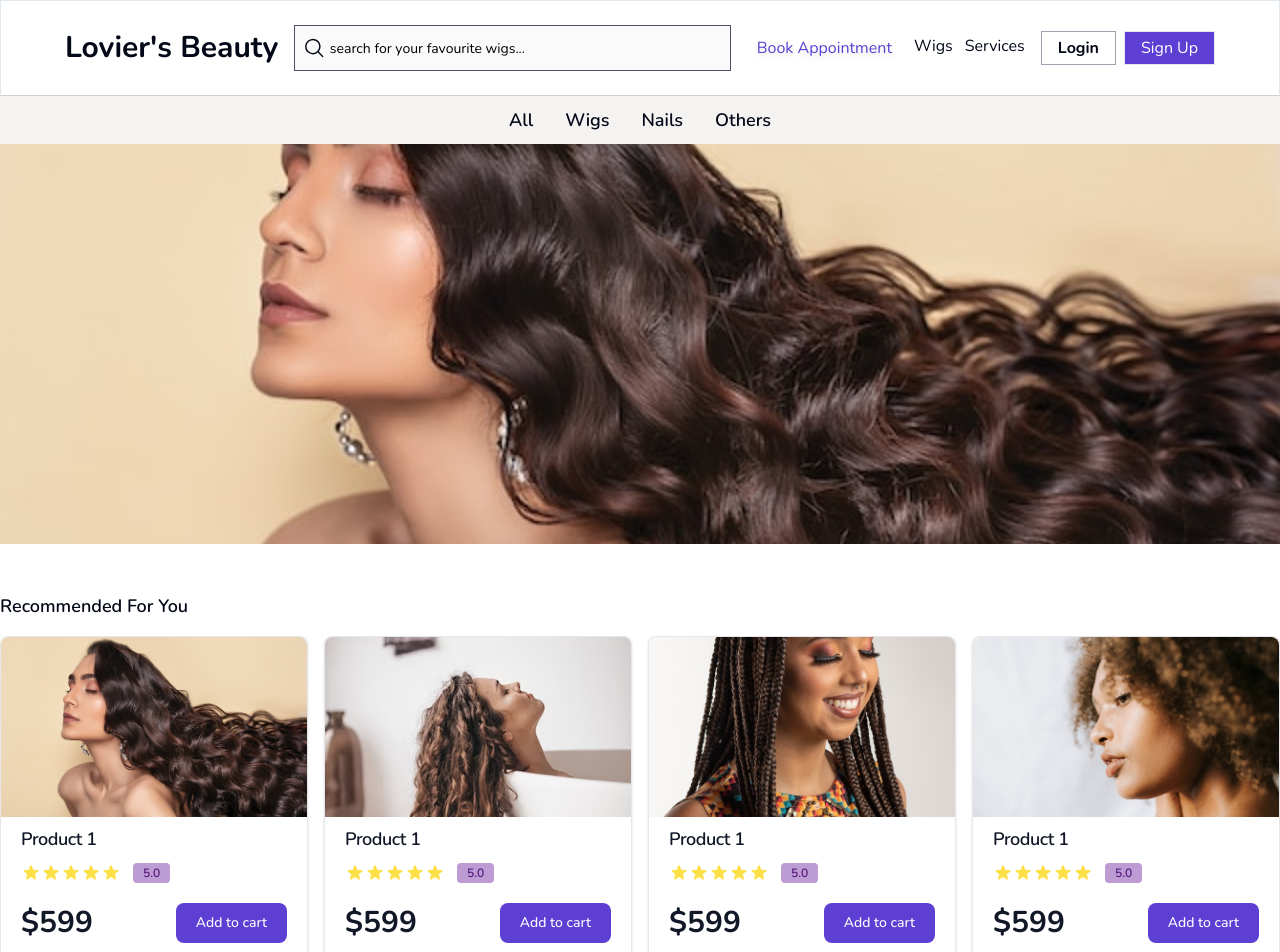
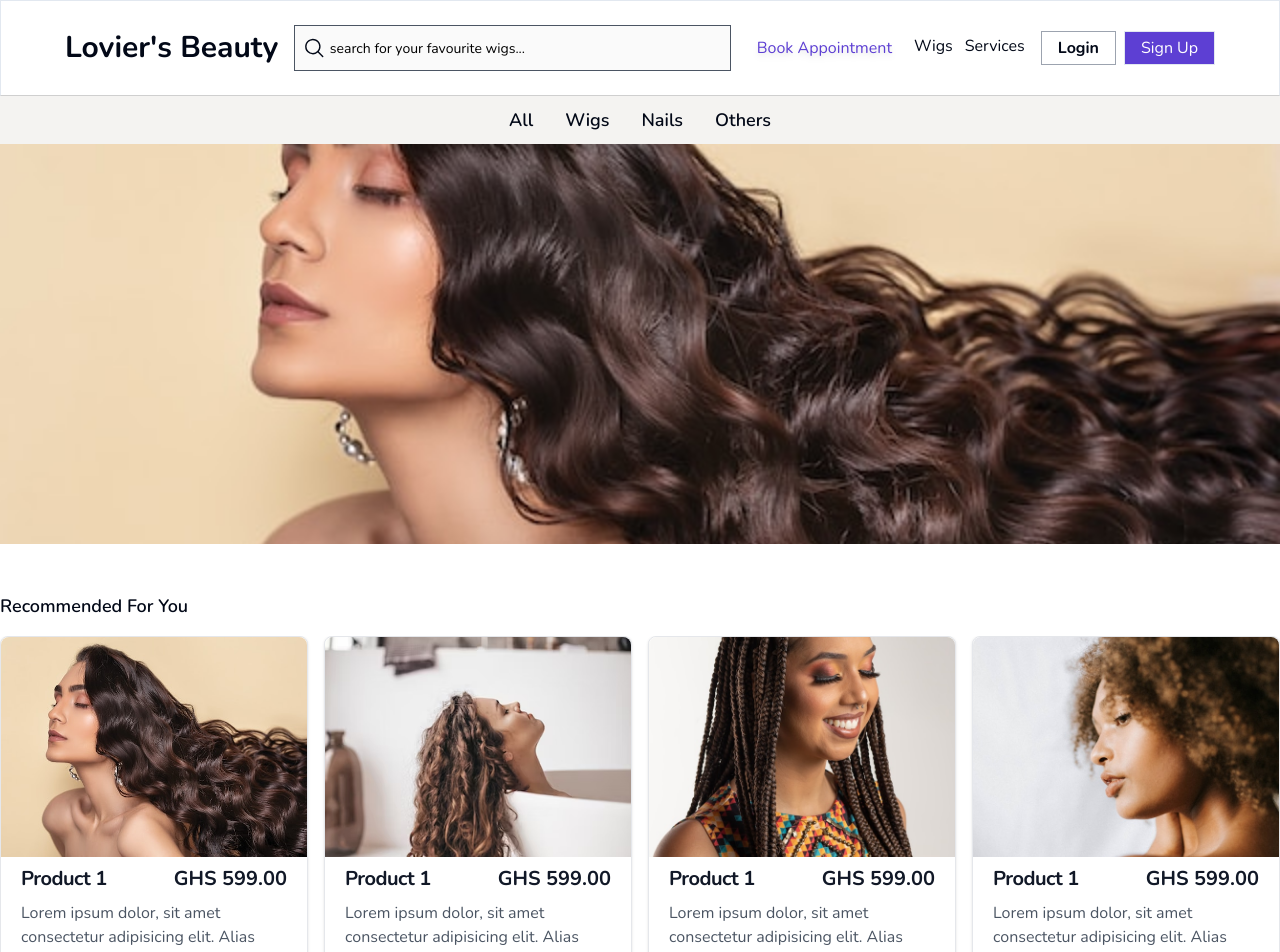
Before and after one commit to boybenson/loviersbeauty-client, a Next.js app: page / in a window 1280 px wide. Shown: the top 952 px of the page. Built offline with nearby package versions, Linux system fonts and the light colour scheme.

Commit message:
fix: replaced img with Image

```diff
--- a/src/app/page.tsx
+++ b/src/app/page.tsx
@@ -8,10 +8,10 @@ import {
 } from "@/components/index";
 
 const recommendedProducts = [
-  { id: "1", name: "Product 1", price: 100, imgUrl: "./hair-1.jpg" },
-  { id: "1", name: "Product 1", price: 100, imgUrl: "./hair-6.jpg" },
-  { id: "1", name: "Product 1", price: 100, imgUrl: "./hair-3.jpg" },
-  { id: "1", name: "Product 1", price: 100, imgUrl: "./hair-4.jpg" },
+  { id: "1", name: "Product 1", price: 100, imgUrl: "/hair-1.jpg" },
+  { id: "1", name: "Product 1", price: 100, imgUrl: "/hair-6.jpg" },
+  { id: "1", name: "Product 1", price: 100, imgUrl: "/hair-3.jpg" },
+  { id: "1", name: "Product 1", price: 100, imgUrl: "/hair-4.jpg" },
   // { id: "1", name: "Product 1", price: 100, imgUrl: "./hair-5.jpg" },
 ];
 
--- a/src/components/brands/brands-card.tsx
+++ b/src/components/brands/brands-card.tsx
@@ -1,3 +1,4 @@
+import Image from "next/image";
 import React from "react";
 
 interface brandInterface {
@@ -9,10 +10,12 @@ const BrandCard = ({ brand }: any) => {
   return (
     <div className=" min-w-[150px]">
       <div className="w-full ">
-        <img
+        <Image
           src={brand.imgUrl}
           alt="hair"
           className="object-cover w-full h-[150px]"
+          width={200}
+          height={150}
         />
       </div>
       <div className="flex flex-col text-sm font-semibold capitalize p-2 bg-[#F4F3F1] ">
--- a/src/components/brands/brandsection.tsx
+++ b/src/components/brands/brandsection.tsx
@@ -2,11 +2,11 @@ import React from "react";
 import BrandCard from "./brands-card";
 
 const brands = [
-  { id: 1, name: "Act+", imgUrl: "./act.jpg" },
-  { id: 2, name: "Bioderma", imgUrl: "./bioderma.jpg" },
-  { id: 3, name: "curology", imgUrl: "./curology.jpg" },
-  { id: 4, name: "gucci", imgUrl: "./gucci.jpg" },
-  { id: 5, name: "nail polish", imgUrl: "./other.jpg" },
+  { id: 1, name: "Act+", imgUrl: "/act.jpg" },
+  { id: 2, name: "Bioderma", imgUrl: "/bioderma.jpg" },
+  { id: 3, name: "curology", imgUrl: "/curology.jpg" },
+  { id: 4, name: "gucci", imgUrl: "/gucci.jpg" },
+  { id: 5, name: "nail polish", imgUrl: "/other.jpg" },
 ];
 const Brandsection = () => {
   return (
--- a/src/components/hero/hero.tsx
+++ b/src/components/hero/hero.tsx
@@ -1,13 +1,16 @@
+import Image from "next/image";
 import React from "react";
 
 const Hero = () => {
   return (
     <div>
       <div className="w-full ">
-        <img
-          src={"./hair-1.jpg"}
+        <Image
+          src={"/hair-1.jpg"}
           alt="hero"
           className="w-full max-h-[400px] object-cover"
+          width={800}
+          height={400}
         />
       </div>
     </div>
--- a/src/components/product-card/product-card.tsx
+++ b/src/components/product-card/product-card.tsx
@@ -1,3 +1,5 @@
+import Image from "next/image";
+
 interface productInterface {
   name: string;
   imgUrl: string;
@@ -13,81 +15,41 @@ const ProductCard = ({ product, sold }: productProps) => {
   return (
     <>
       <div className="w-full card-width max-w-sm bg-white border border-gray-200 rounded-lg shadow">
-        <a href="#">
-          <img
-            className="rounded-t-lg h-[180px] w-full object-cover"
+        <div className="overflow-hidden h-[220px] rounded-t-lg ">
+          <Image
+            className="h-full w-full cursor-pointer object-cover hover:scale-[1.05] transition-all duration-300 ease-out"
             src={product.imgUrl}
             alt="product image"
+            width={200}
+            height={120}
           />
-        </a>
+        </div>
         <div className="px-5 pb-5 mt-2">
-          <a href="#">
-            <h5 className="text-lg font-semibold tracking-tight text-gray-900 ">
-              {product.name}
-            </h5>
-          </a>
-          <div className="flex items-center mt-2.5 mb-5">
-            <svg
-              aria-hidden="true"
-              className="w-5 h-5 text-yellow-300"
-              fill="currentColor"
-              viewBox="0 0 20 20"
-              xmlns="http://www.w3.org/2000/svg"
-            >
-              <title>First star</title>
-              <path d="M9.049 2.927c.3-.921 1.603-.921 1.902 0l1.07 3.292a1 1 0 00.95.69h3.462c.969 0 1.371 1.24.588 1.81l-2.8 2.034a1 1 0 00-.364 1.118l1.07 3.292c.3.921-.755 1.688-1.54 1.118l-2.8-2.034a1 1 0 00-1.175 0l-2.8 2.034c-.784.57-1.838-.197-1.539-1.118l1.07-3.292a1 1 0 00-.364-1.118L2.98 8.72c-.783-.57-.38-1.81.588-1.81h3.461a1 1 0 00.951-.69l1.07-3.292z"></path>
-            </svg>
-            <svg
-              aria-hidden="true"
-              className="w-5 h-5 text-yellow-300"
-              fill="currentColor"
-              viewBox="0 0 20 20"
-              xmlns="http://www.w3.org/2000/svg"
-            >
-              <title>Second star</title>
-              <path d="M9.049 2.927c.3-.921 1.603-.921 1.902 0l1.07 3.292a1 1 0 00.95.69h3.462c.969 0 1.371 1.24.588 1.81l-2.8 2.034a1 1 0 00-.364 1.118l1.07 3.292c.3.921-.755 1.688-1.54 1.118l-2.8-2.034a1 1 0 00-1.175 0l-2.8 2.034c-.784.57-1.838-.197-1.539-1.118l1.07-3.292a1 1 0 00-.364-1.118L2.98 8.72c-.783-.57-.38-1.81.588-1.81h3.461a1 1 0 00.951-.69l1.07-3.292z"></path>
-            </svg>
-            <svg
-              aria-hidden="true"
-              className="w-5 h-5 text-yellow-300"
-              fill="currentColor"
-              viewBox="0 0 20 20"
-              xmlns="http://www.w3.org/2000/svg"
-            >
-              <title>Third star</title>
-              <path d="M9.049 2.927c.3-.921 1.603-.921 1.902 0l1.07 3.292a1 1 0 00.95.69h3.462c.969 0 1.371 1.24.588 1.81l-2.8 2.034a1 1 0 00-.364 1.118l1.07 3.292c.3.921-.755 1.688-1.54 1.118l-2.8-2.034a1 1 0 00-1.175 0l-2.8 2.034c-.784.57-1.838-.197-1.539-1.118l1.07-3.292a1 1 0 00-.364-1.118L2.98 8.72c-.783-.57-.38-1.81.588-1.81h3.461a1 1 0 00.951-.69l1.07-3.292z"></path>
-            </svg>
-            <svg
-              aria-hidden="true"
-              className="w-5 h-5 text-yellow-300"
-              fill="currentColor"
-              viewBox="0 0 20 20"
-              xmlns="http://www.w3.org/2000/svg"
-            >
-              <title>Fourth star</title>
-              <path d="M9.049 2.927c.3-.921 1.603-.921 1.902 0l1.07 3.292a1 1 0 00.95.69h3.462c.969 0 1.371 1.24.588 1.81l-2.8 2.034a1 1 0 00-.364 1.118l1.07 3.292c.3.921-.755 1.688-1.54 1.118l-2.8-2.034a1 1 0 00-1.175 0l-2.8 2.034c-.784.57-1.838-.197-1.539-1.118l1.07-3.292a1 1 0 00-.364-1.118L2.98 8.72c-.783-.57-.38-1.81.588-1.81h3.461a1 1 0 00.951-.69l1.07-3.292z"></path>
-            </svg>
-            <svg
-              aria-hidden="true"
-              className="w-5 h-5 text-yellow-300"
-              fill="currentColor"
-              viewBox="0 0 20 20"
-              xmlns="http://www.w3.org/2000/svg"
-            >
-              <title>Fifth star</title>
-              <path d="M9.049 2.927c.3-.921 1.603-.921 1.902 0l1.07 3.292a1 1 0 00.95.69h3.462c.969 0 1.371 1.24.588 1.81l-2.8 2.034a1 1 0 00-.364 1.118l1.07 3.292c.3.921-.755 1.688-1.54 1.118l-2.8-2.034a1 1 0 00-1.175 0l-2.8 2.034c-.784.57-1.838-.197-1.539-1.118l1.07-3.292a1 1 0 00-.364-1.118L2.98 8.72c-.783-.57-.38-1.81.588-1.81h3.461a1 1 0 00.951-.69l1.07-3.292z"></path>
-            </svg>
+          <div className="flex justify-between items-center">
+            <a href="#">
+              <h5 className="text-xl font-bold tracking-tight text-gray-900 ">
+                {product.name}
+              </h5>
+            </a>
+            <span className="text-xl font-bold text-gray-900 ">GHS 599.00</span>
+          </div>
+          <div className="my-2 font-normal text-gray-600 ">
+            <p>
+              Lorem ipsum dolor, sit amet consectetur adipisicing elit. Alias
+              fugit vitae
+            </p>
+          </div>
+          {/* <div className="flex items-center mt-2.5 mb-5">
             <span className="bg-primary_light text-primary_hover text-xs font-semibold mr-2 px-2.5 py-0.5 rounded ml-3">
               5.0
             </span>
-          </div>
+          </div> */}
           <div className="flex flex-col sm:flex-row items-center justify-between">
-            <span className="text-3xl font-bold text-gray-900 ">$599</span>
             <a
               href="#"
-              className="text-white bg-primary_purple hover:bg-primary_hover focus:ring-4 focus:outline-none focus:ring-primary_hover font-medium rounded-lg text-sm px-5 py-2.5 text-center transition-all duration-200 "
+              className="text-white w-full bg-primary_purple hover:bg-primary_hover focus:ring-4 focus:outline-none focus:ring-primary_hover font-medium rounded-lg text-sm px-5 py-2.5 text-center transition-all duration-200 "
             >
-              Add to cart
+              Book Appointment
             </a>
           </div>
         </div>
```
